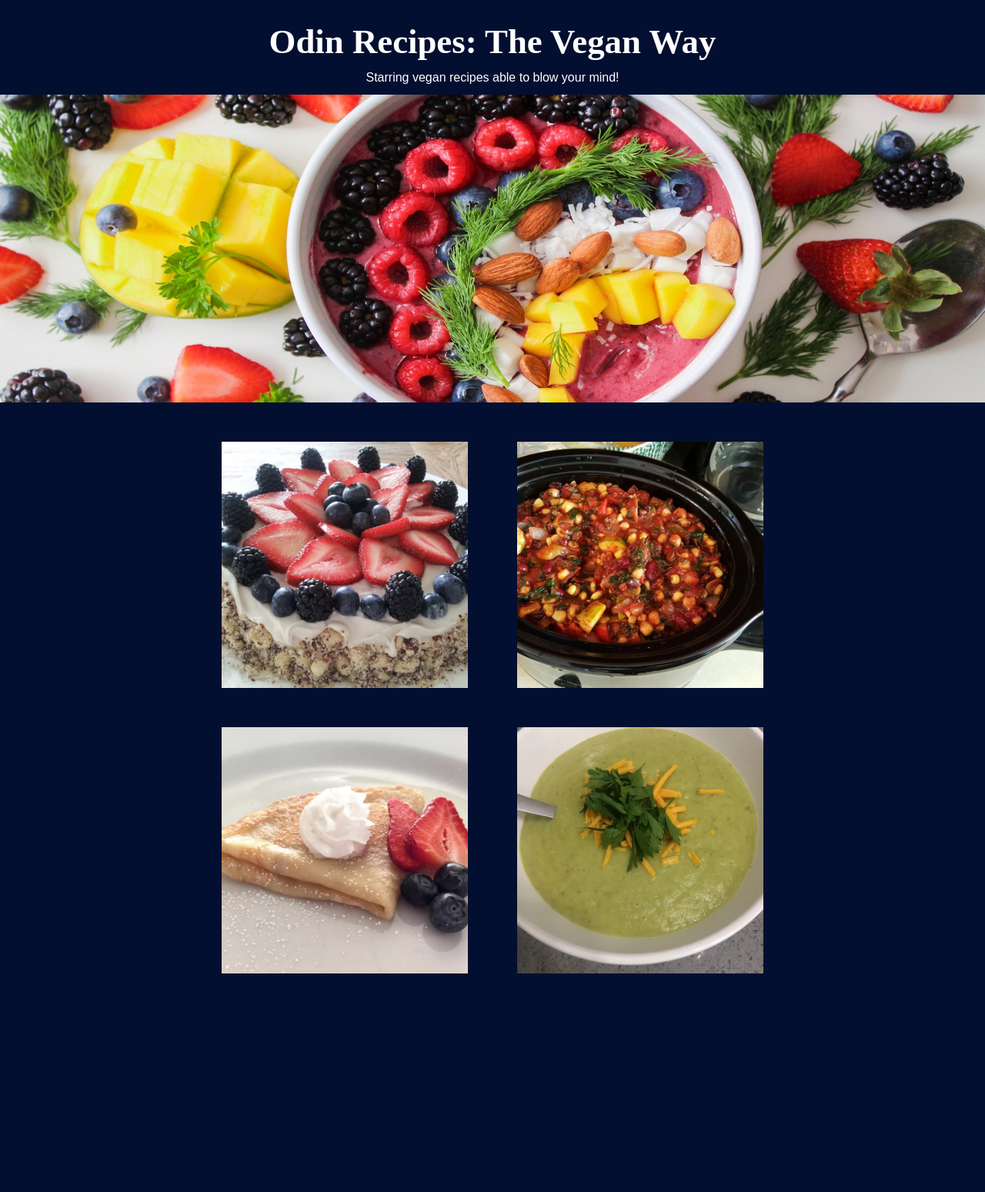
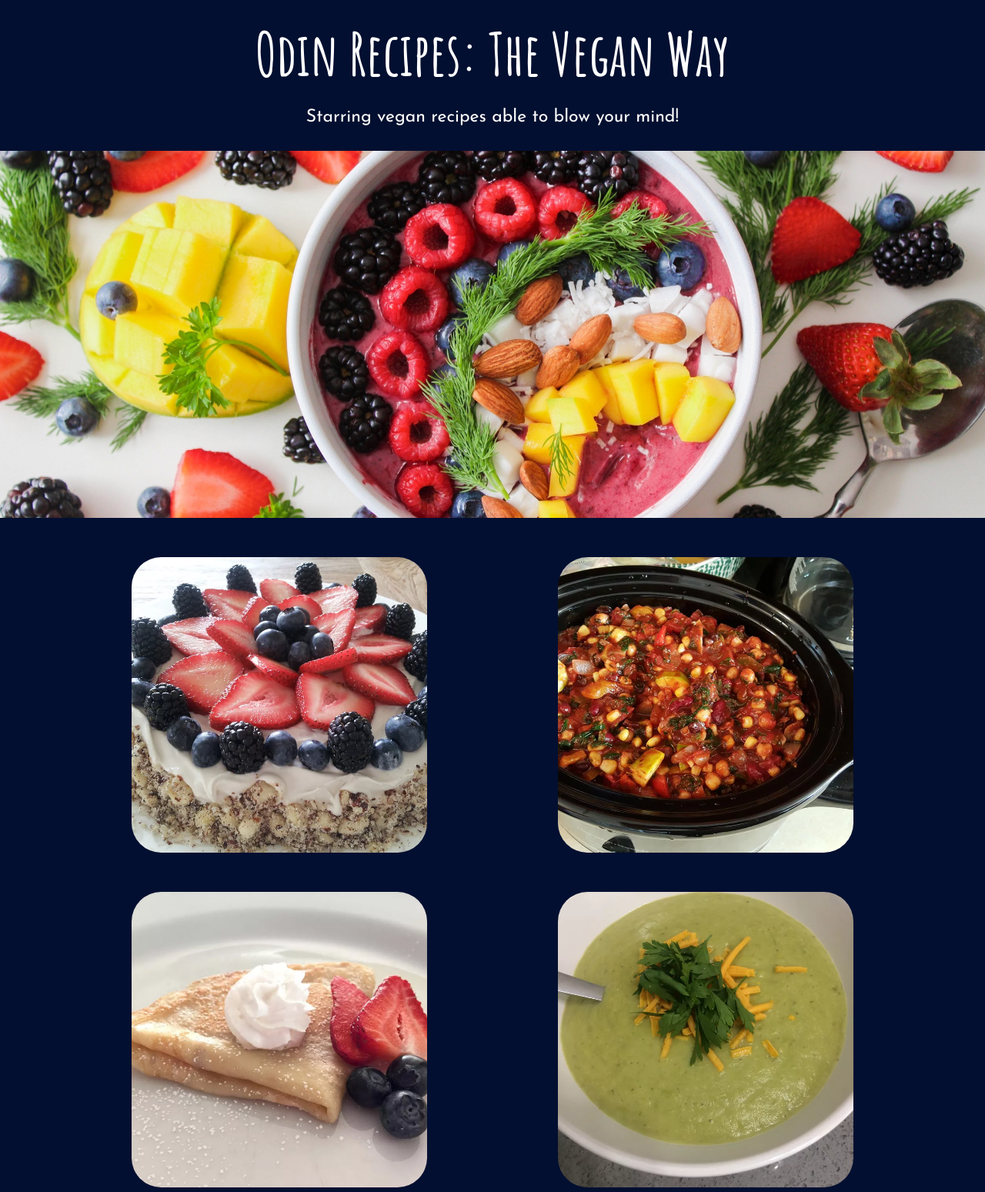
Before and after one commit to iolanda-dourado/odin-recipes, a plain HTML site: page index.html in a window 1280 px wide. Shown: the whole page at 77% size. Before the commit the page ends 1316 px from the top, so only its background shows below. Drawn offline with Linux system fonts and the light colour scheme.

Commit message:
Styling the index.html page

```diff
--- a/index.html
+++ b/index.html
@@ -13,12 +13,9 @@
     <p class="subtitle">Starring vegan recipes able to blow your mind!</p>
     <img src="image/home-img1.jpg" alt="Variety of fruits and some iogurt in a bowl" class="home-img">
 
-    <div class="container1">
+    <div class="container">
         <a href="recipes/cake.html"><img src="image/cake.webp" alt="Vanilla Cake picture" class="cake-img recipe-img"></a>
         <a href="recipes/chili.html"><img src="image/chili.webp" alt="Vegan chili picture" class="chili-img recipe-img"></a>
-    </div>
-
-    <div class="container2">
         <a href="recipes/crepe.html"><img src="image/crepe.webp" alt="Vegan crepe picture" class="crepe-img recipe-img"></a>
         <a href="recipes/soup.html"><img src="image/soup.webp" alt="Vegan broccoli soup picture" class="soup-img recipe-img"></a>
     </div>
--- a/style/style.css
+++ b/style/style.css
@@ -1,49 +1,56 @@
+@import url('https://fonts.googleapis.com/css2?family=Amatic+SC:wght@400;700&display=swap');
+@import url('https://fonts.googleapis.com/css2?family=Amatic+SC:wght@400;700&family=Josefin+Sans:wght@300;400;600&display=swap');
+
+:root {
+    --title-font: 'Amatic SC', cursive;
+    --subtitle-font: 'Josefin Sans', sans-serif;
+    --background-color: rgb(3, 15, 48);
+    --font-color: #fff;
+}
+
 body {
-    background-color: rgb(3, 15, 48);
+    background-color: var(--background-color);
     font-family: Arial, Helvetica, sans-serif;
 }
 .title {
     align-items: center;
-    color: white;
-    font-size: 2.8rem;
-    font-family: 'Times New Roman', Times, serif;
-    font-weight: bold;
+    color: var(--font-color);
+    font-size: 6vw;
+    font-family: var(--title-font);
+    font-weight: 700;
     display: flex;
     justify-content: space-around;
-    padding: 2rem 0rem 1rem 0rem;
+    padding: 2rem 0rem 2rem 0rem;
 }
 
 .subtitle {
-    color: white;
+    color: var(--font-color);
     display: flex;
     justify-content: center;
-    padding-bottom: 0.9rem;
+    padding-bottom: 2rem;
+    font-family: var(--subtitle-font);
+    font-size: 1.8vw;
 }
 
 .home-img {
-    width: 100%;
-    height: 50vh;
-}
-
-.container1 {
-    display: flex;
-    margin-top: 3rem;
-    justify-content: space-around;
-    margin: auto;
-    width: 60vw;
-    margin-top: 3rem;
-}
-
-.container2 {
-    display: flex;
-    margin-top: 3rem;
-    justify-content: space-around;
-    margin: auto;
-    width: 60vw;
-    margin-top: 3rem;
-    margin-bottom: 3rem;
+    max-width: 100%;
+    height: auto;
 }
 
 .recipe-img {
-    width: 25vw;
+    max-width: 30vw;
+    height: auto;
+    border-radius: 3vw;
 }
+
+.container {
+    display: grid;
+    grid-template-columns: auto auto;
+    gap: 3rem 0;
+    justify-content: space-evenly;
+    margin: 3rem 0 3rem 0;
+}
+
+.wraper1 {
+    position: absolute
+}
```
